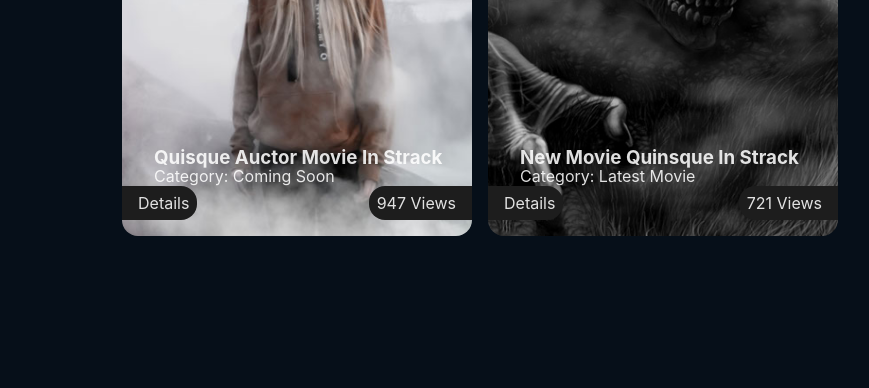
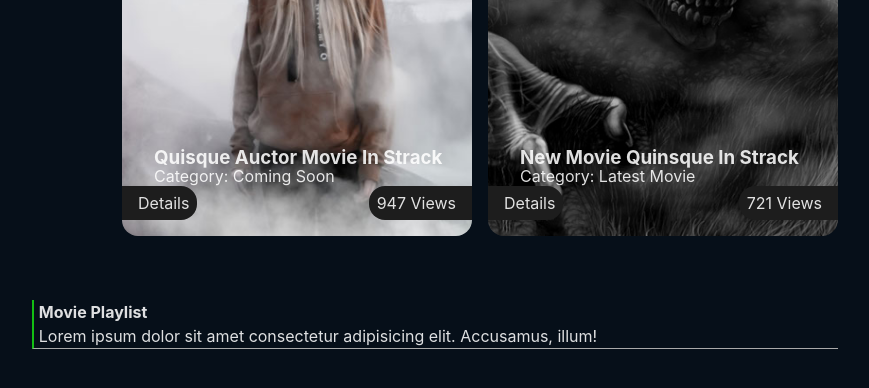
Before and after one commit to Giovanni-Cattaneo/proj-html-vuejs, a Vue app: page / in a window 1280 px wide. Shown: the part 4433-4821 px from the top of the page, without its empty margins (160-1029 px from the left). Built offline with nearby package versions, Linux system fonts and the light colour scheme.

Commit message:
add transition for background color to movie playlist

```diff
--- a/src/components/appMain.vue
+++ b/src/components/appMain.vue
@@ -109,6 +109,14 @@ export default {
                 <span>Tv Series</span>
             </div>
             <newMoviesCard />
+        </div>
+
+
+        <div class="latest_news">
+            <div class="new_movie_text d-flex">
+                <strong>Movie Playlist</strong>
+                <p>Lorem ipsum dolor sit amet consectetur adipisicing elit. Accusamus, illum!</p>
+            </div>
         </div>
 
     </main>
@@ -272,4 +280,8 @@ export default {
         }
     }
 }
+
+.latest_news {
+    margin-top: 4rem;
+}
 </style>
--- a/src/components/appPlaylist.vue
+++ b/src/components/appPlaylist.vue
@@ -119,6 +119,16 @@ export default {
     overflow-y: scroll;
     gap: 0.3rem;
     padding: 0.4rem;
+
+}
+
+.movie {
+    transition: background-color 300ms;
+    cursor: pointer;
+}
+
+.movie:hover {
+    background-color: darkgrey;
 }
 
 .description {
```
